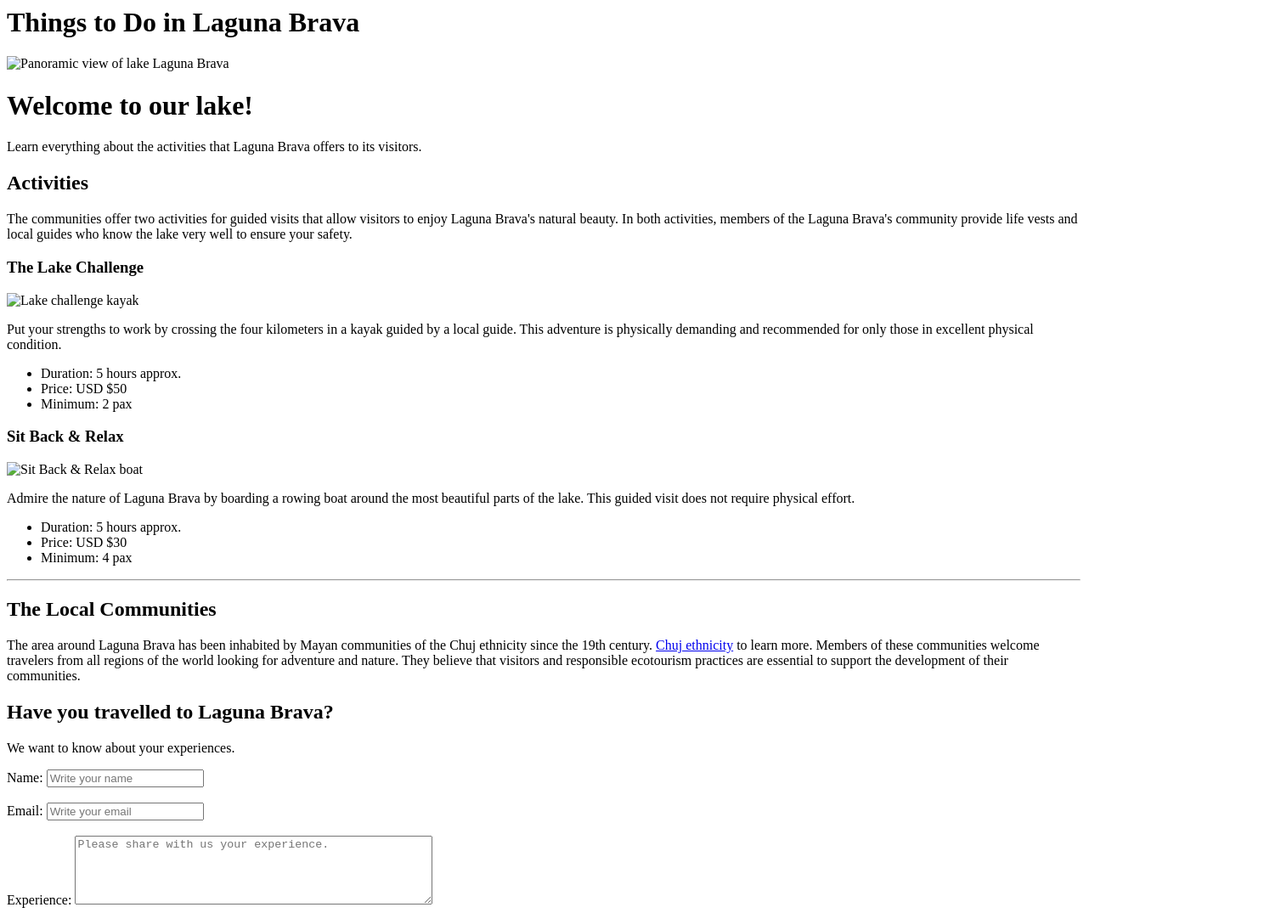
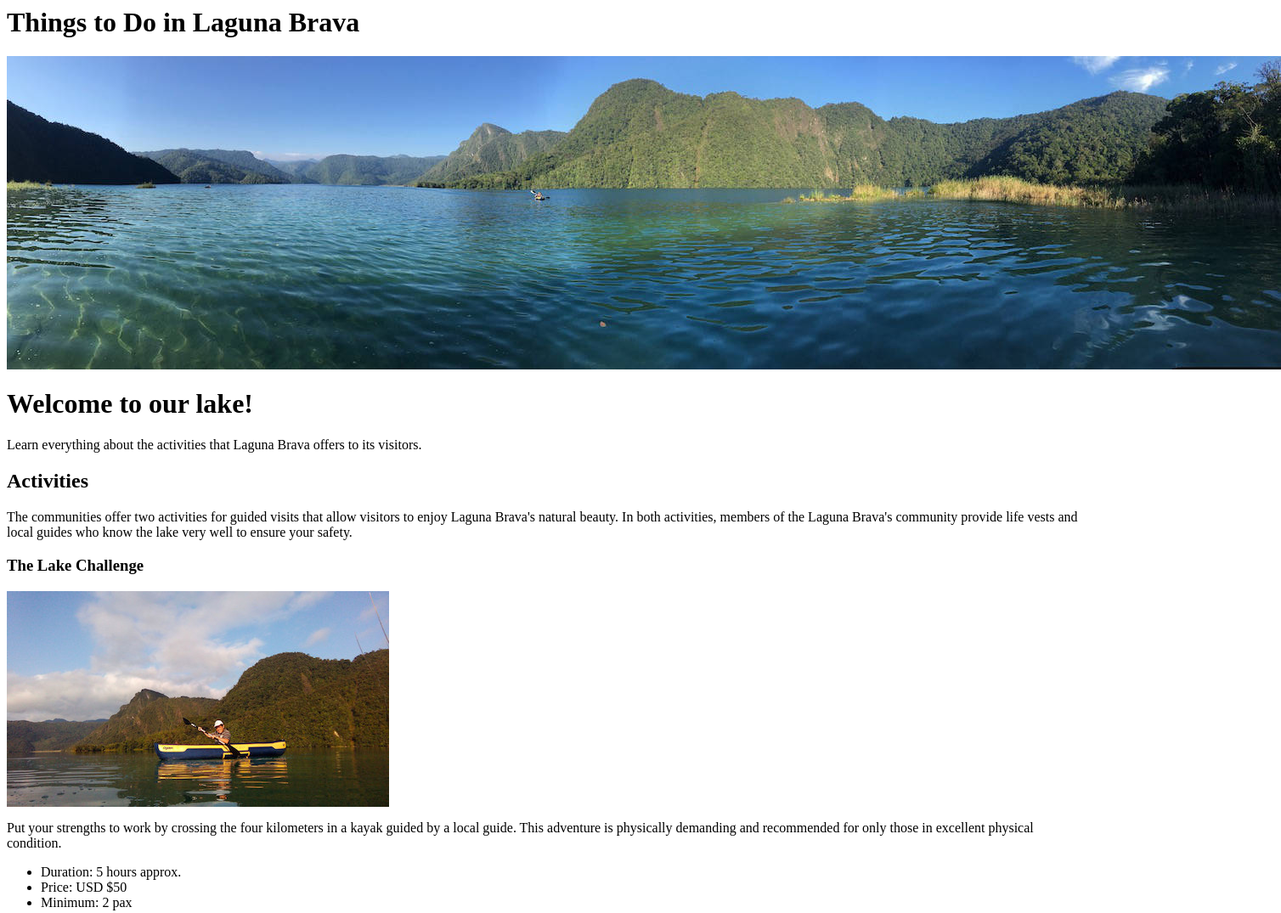
Before and after one commit to rlemusc06/CIS3610-Lab3, a plain HTML site: page index.html in a window 1280 px wide. Shown: the top 1075 px of the page at 85% size, 1508 px wide, since content can reach past the window. Drawn offline with Linux system fonts and the light colour scheme.

Commit message:
Update index.html

```diff
--- a/index.html
+++ b/index.html
@@ -13,7 +13,7 @@
 </head>
 
 <body>
-    <img src="base/img/panoramic-laguna-brava-2.jpg" title="Laguna Brava" alt="Panoramic view of lake Laguna Brava" title="Laguna Brava">
+    <img src="panoramic-laguna-brava-2.jpg" title="Laguna Brava" alt="Panoramic view of lake Laguna Brava" title="Laguna Brava">
     <h1>Welcome to our lake!</h1>
     <p>
         Learn everything about the activities that Laguna Brava offers to its visitors.
@@ -26,7 +26,7 @@
     </p>
 
     <h3>The Lake Challenge</h3>
-    <img src="base/img/kayak.jpg" title="Kayak on Laguna Brava" alt="Lake challenge kayak" title="Kayak on Laguna Brava">
+    <img src="kayak.jpg" title="Kayak on Laguna Brava" alt="Lake challenge kayak" title="Kayak on Laguna Brava">
     <p>
         Put your strengths to work by crossing the four kilometers in a kayak guided by a local guide. This adventure is
         physically demanding and recommended for only those in excellent physical condition.
@@ -38,7 +38,7 @@
     </ul>
 
     <h3>Sit Back & Relax</h3>
-    <img src="img/boat.jpg" title="Boat trip" alt="Sit Back & Relax boat" title="Boat trip in Laguna Brava">
+    <img src="boat.jpg" title="Boat trip" alt="Sit Back & Relax boat" title="Boat trip in Laguna Brava">
     <p>
         Admire the nature of Laguna Brava by boarding a rowing boat around the most beautiful parts of the lake. This guided visit does not require physical effort.
     </p>
```
